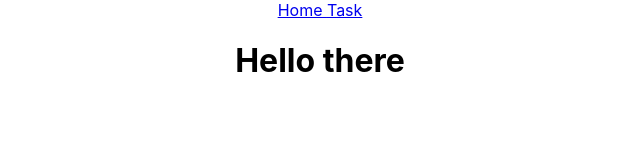
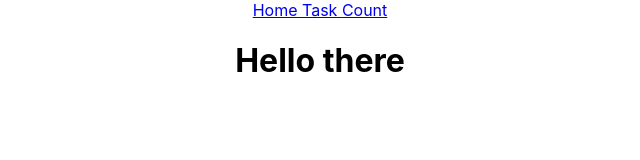
Before and after one commit to Hyper-TH/to-do, a React (Create React App) app: page / in a window 1280 px wide. Shown: the top 160 px of the page, without its empty margins (320-960 px from the left). Built offline with nearby package versions, Linux system fonts and the light colour scheme.

Commit message:
Added link to CounterPage

```diff
--- a/src/App.js
+++ b/src/App.js
@@ -9,6 +9,7 @@ import {
 } from 'react-router-dom';
 import { Home } from './pages/Home';
 import { TaskPage } from './pages/TaskPage';
+import { CounterPage } from './pages/CounterPage';
 
 function App() {
 
@@ -18,6 +19,7 @@ function App() {
 			<Route path="/" element={<Root />}>
 				<Route index element={<Home />}/>
 				<Route path="/task" element={<TaskPage />} />
+				<Route path="/count" element={<CounterPage />} />
 			</Route>
 		)
 	);
@@ -33,6 +35,7 @@ const Root = () => {
 		<div>
 			<Link to="/"> Home </Link >
 			<Link to="/task"> Task </Link >
+			<Link to="/count"> Count </Link>
 		</div>
 
 		<div>
```
